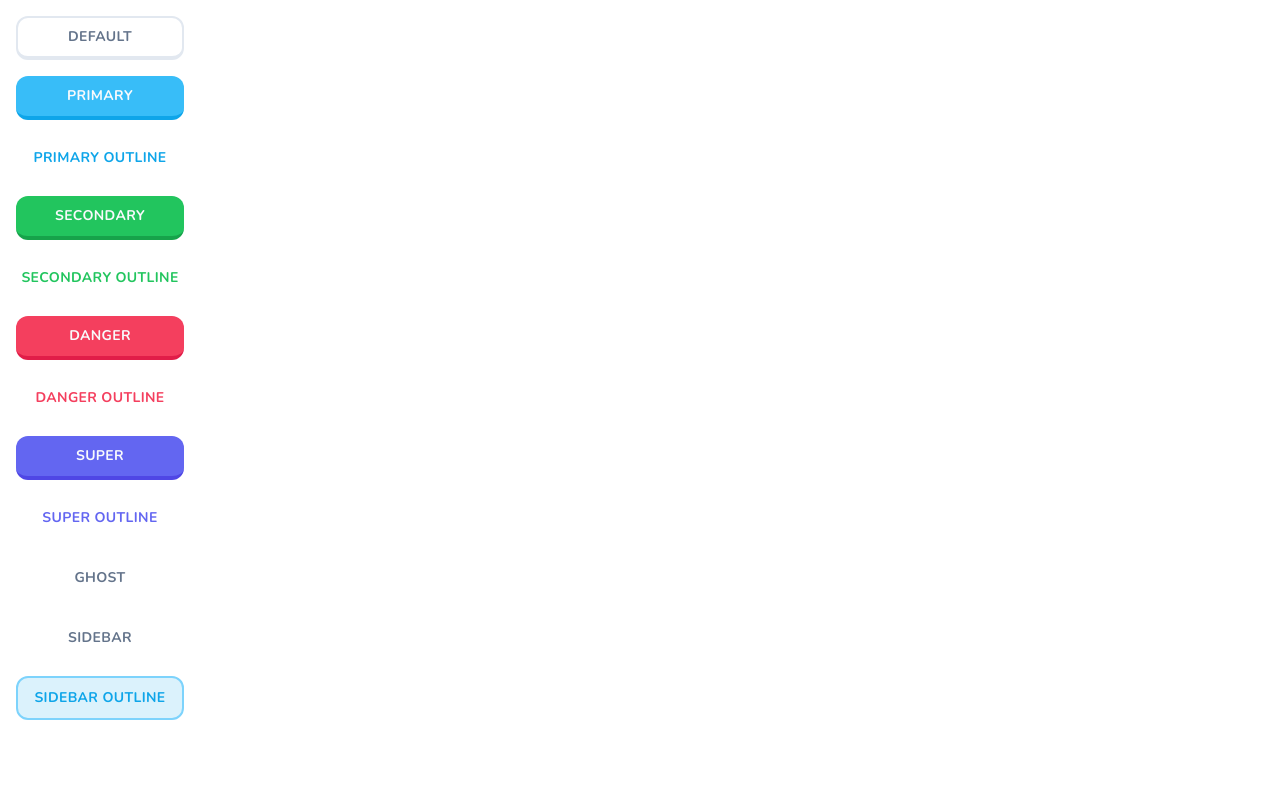
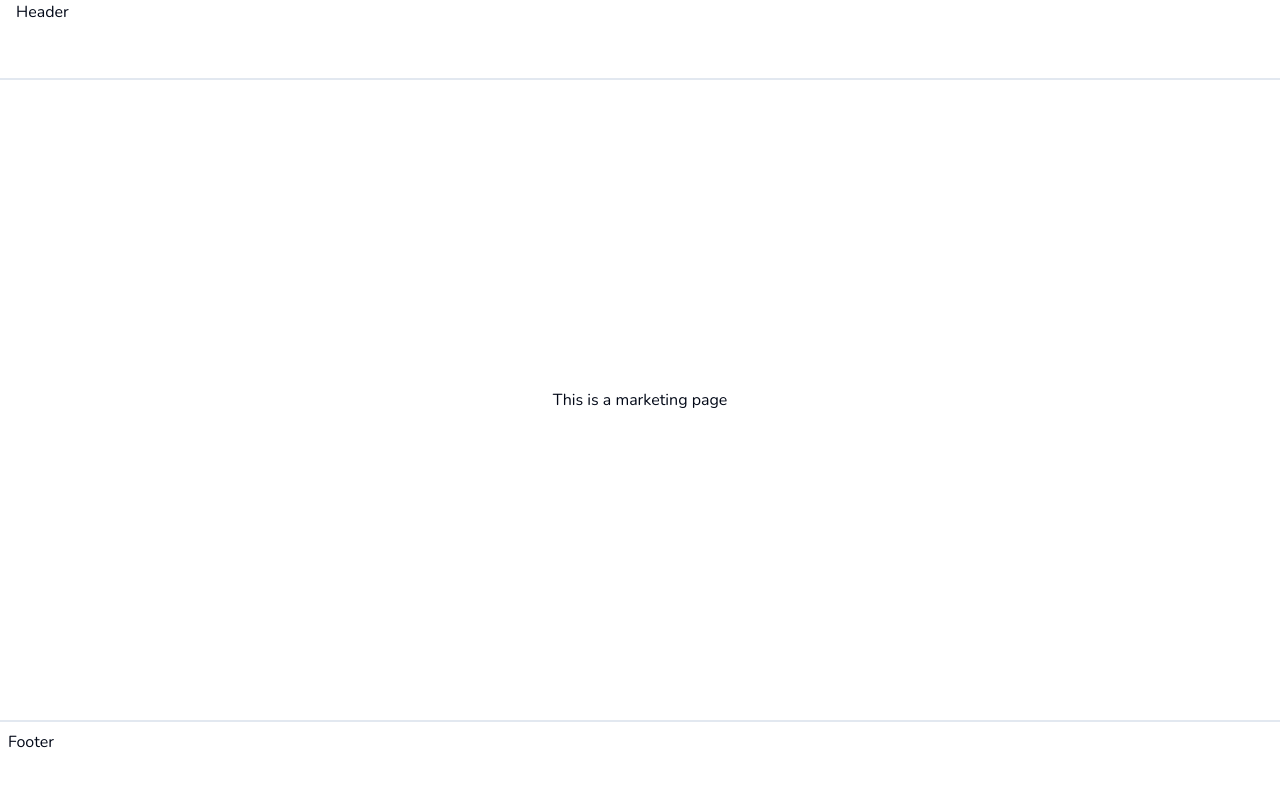
Before and after one commit to stephyswe/antonio-duolingo, a Next.js app: page / in a window 1280 px wide. Shown: the top 786 px of the page. Built offline with nearby package versions, Linux system fonts and the light colour scheme.

Commit message:
03: marketing skeleton

```diff
--- /dev/null
+++ b/app/(marketing)/footer.tsx
@@ -0,0 +1,7 @@
+export const Footer = () => {
+    return (
+      <footer className="hidden lg:block h-20 w-full border-t-2 border-slate-200 p-2">
+        Footer
+      </footer>
+    );
+  };
--- /dev/null
+++ b/app/(marketing)/header.tsx
@@ -0,0 +1,7 @@
+export const Header = () => {
+    return (
+      <header className="h-20 w-full border-b-2 border-slate-200 px-4">
+        Header
+      </header>
+    );
+  };
--- /dev/null
+++ b/app/(marketing)/layout.tsx
@@ -0,0 +1,20 @@
+import { Footer } from "./footer";
+import { Header } from "./header";
+
+type Props = {
+  children: React.ReactNode;
+};
+
+const MarketingLayout = ({ children }: Props) => {
+  return (
+    <div className="min-h-screen flex flex-col">
+      <Header />
+      <main className="flex-1 flex flex-col items-center justify-center">
+        {children}
+      </main>
+      <Footer />
+    </div>
+  );
+};
+
+export default MarketingLayout;
--- /dev/null
+++ b/app/(marketing)/page.tsx
@@ -0,0 +1,3 @@
+export default function Home() {
+  return <div>This is a marketing page</div>;
+}
--- a/app/page.tsx
+++ /dev/null
@@ -1,46 +0,0 @@
-import { Button } from "@/components/ui/button";
-
-const ButtonsPage = () => {
-  return (
-    <div className="p-4 space-y-4 flex flex-col max-w-[200px]">
-      <Button>
-        Default
-      </Button>
-      <Button variant="primary">
-        Primary
-      </Button>
-      <Button variant="primaryOutline">
-        Primary Outline
-      </Button>
-      <Button variant="secondary">
-        Secondary
-      </Button>
-      <Button variant="secondaryOutline">
-        Secondary Outline
-      </Button>
-      <Button variant="danger">
-        Danger
-      </Button>
-      <Button variant="dangerOutline">
-        Danger Outline
-      </Button>
-      <Button variant="super">
-        Super
-      </Button>
-      <Button variant="superOutline">
-        Super Outline
-      </Button>
-      <Button variant="ghost">
-        Ghost
-      </Button>
-      <Button variant="sidebar">
-        Sidebar
-      </Button>
-      <Button variant="sidebarOutline">
-        Sidebar Outline
-      </Button>
-    </div>
-  );
-};
-
-export default ButtonsPage;
```
